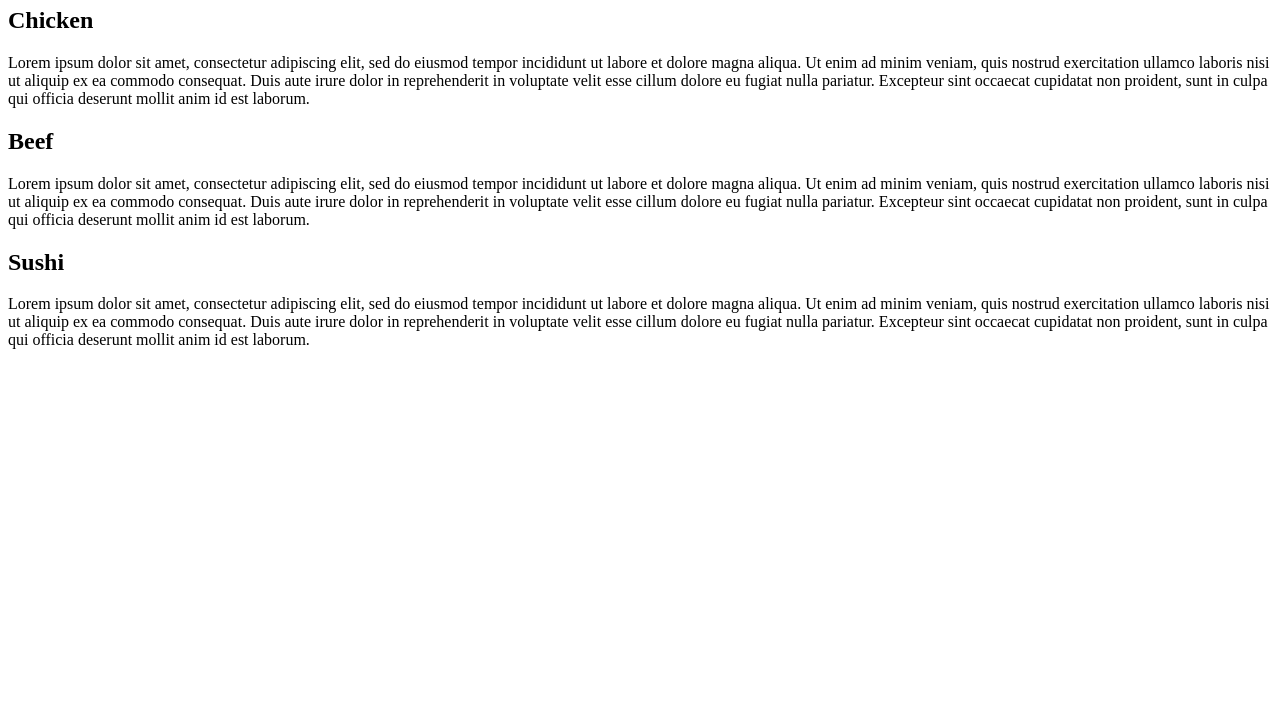
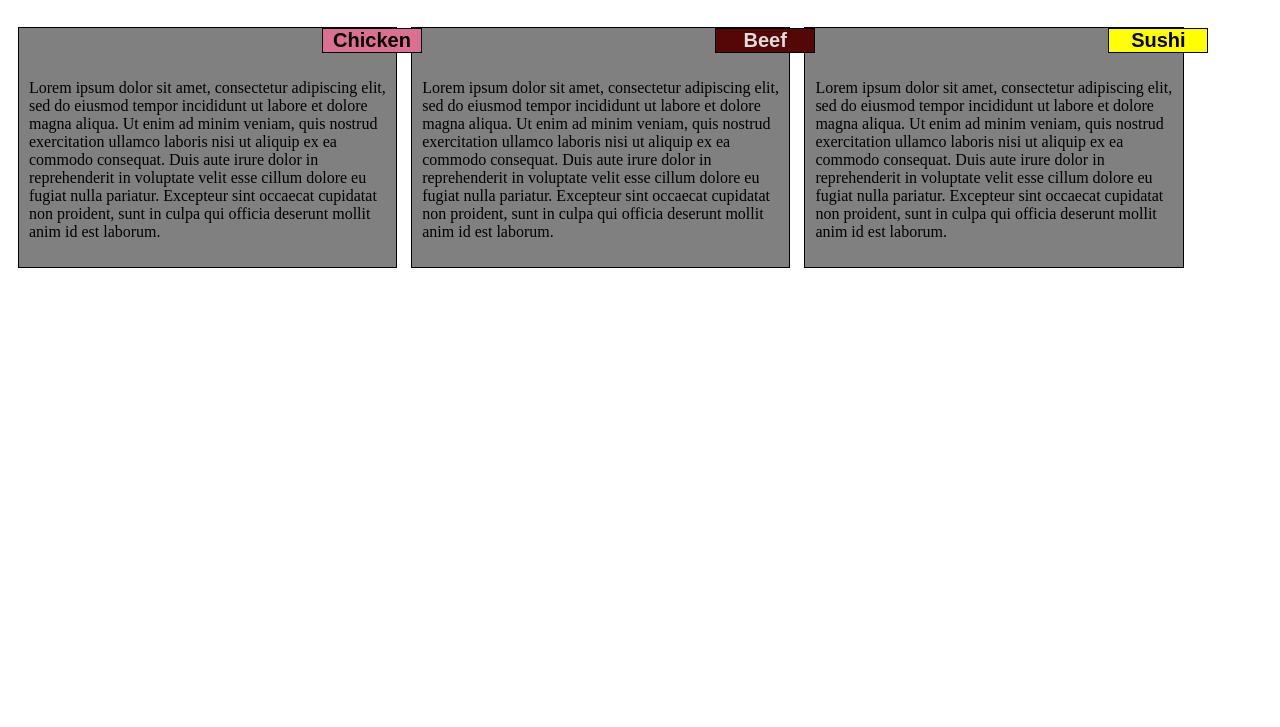
Before and after one commit to waleedkhalid440/module_2-solution, a plain HTML site: page index.html in a window 1280 px wide. Shown: the part 73-800 px from the top of the page. Drawn offline with Linux system fonts and the light colour scheme; files whose address does not match are found by name.

Commit message:
second change
changed

```diff
--- a/CSS/style.css
+++ b/CSS/style.css
@@ -1,3 +1,38 @@
-*{
+header{
+	text-align: center;
+}
+section{
+	width: 30%;
+	display: inline-block;
+	border: 1px solid black;
+	padding: 10px;
+	box-sizing: border-box;
+    margin-left: 10px;
+    margin-top: 20px;
+	background-color: grey;
+}
+h2{
+	border: 1px solid black;
+    text-align: center;
+    margin-top: 0;
     box-sizing: border-box;
+    width: 100px;
+    position: relative;
+    left: 293px;
+    bottom: 10px;
+    font-family: Arial, Helvetica, sans-serif;
+    font-size: 20px;
 }
+p{
+    clear: both;
+}
+.is{
+    background-color: palevioletred;
+}
+.in{
+    background-color: rgb(85, 7, 7);
+    color: rgb(221, 221, 221);
+}
+.mockup{
+    background-color: yellow;
+}
--- a/index.html
+++ b/index.html
@@ -11,15 +11,15 @@
         <h1>Our Menu</h1>
     </header>
     <section>
-        <h2>Chicken</h2>
+        <h2 class="is">Chicken</h2>
         <p>Lorem ipsum dolor sit amet, consectetur adipiscing elit, sed do eiusmod tempor incididunt ut labore et dolore magna aliqua. Ut enim ad minim veniam, quis nostrud exercitation ullamco laboris nisi ut aliquip ex ea commodo consequat. Duis aute irure dolor in reprehenderit in voluptate velit esse cillum dolore eu fugiat nulla pariatur. Excepteur sint occaecat cupidatat non proident, sunt in culpa qui officia deserunt mollit anim id est laborum.</p>
     </section>
     <section>
-        <h2>Beef</h2>
+        <h2 class="in">Beef</h2>
         <P>Lorem ipsum dolor sit amet, consectetur adipiscing elit, sed do eiusmod tempor incididunt ut labore et dolore magna aliqua. Ut enim ad minim veniam, quis nostrud exercitation ullamco laboris nisi ut aliquip ex ea commodo consequat. Duis aute irure dolor in reprehenderit in voluptate velit esse cillum dolore eu fugiat nulla pariatur. Excepteur sint occaecat cupidatat non proident, sunt in culpa qui officia deserunt mollit anim id est laborum.</P>
     </section>
     <section>
-        <h2>Sushi</h2>
+        <h2 class="mockup">Sushi</h2>
         <P>Lorem ipsum dolor sit amet, consectetur adipiscing elit, sed do eiusmod tempor incididunt ut labore et dolore magna aliqua. Ut enim ad minim veniam, quis nostrud exercitation ullamco laboris nisi ut aliquip ex ea commodo consequat. Duis aute irure dolor in reprehenderit in voluptate velit esse cillum dolore eu fugiat nulla pariatur. Excepteur sint occaecat cupidatat non proident, sunt in culpa qui officia deserunt mollit anim id est laborum.</P>
     </section>
 </body>
```
